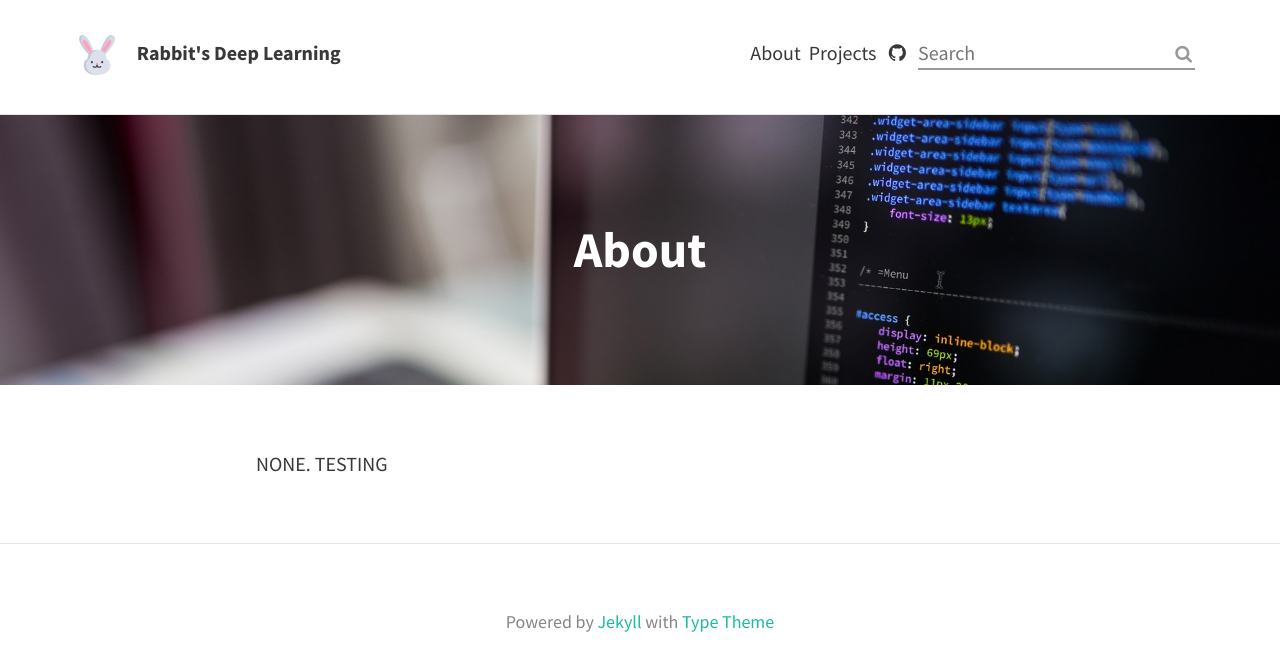
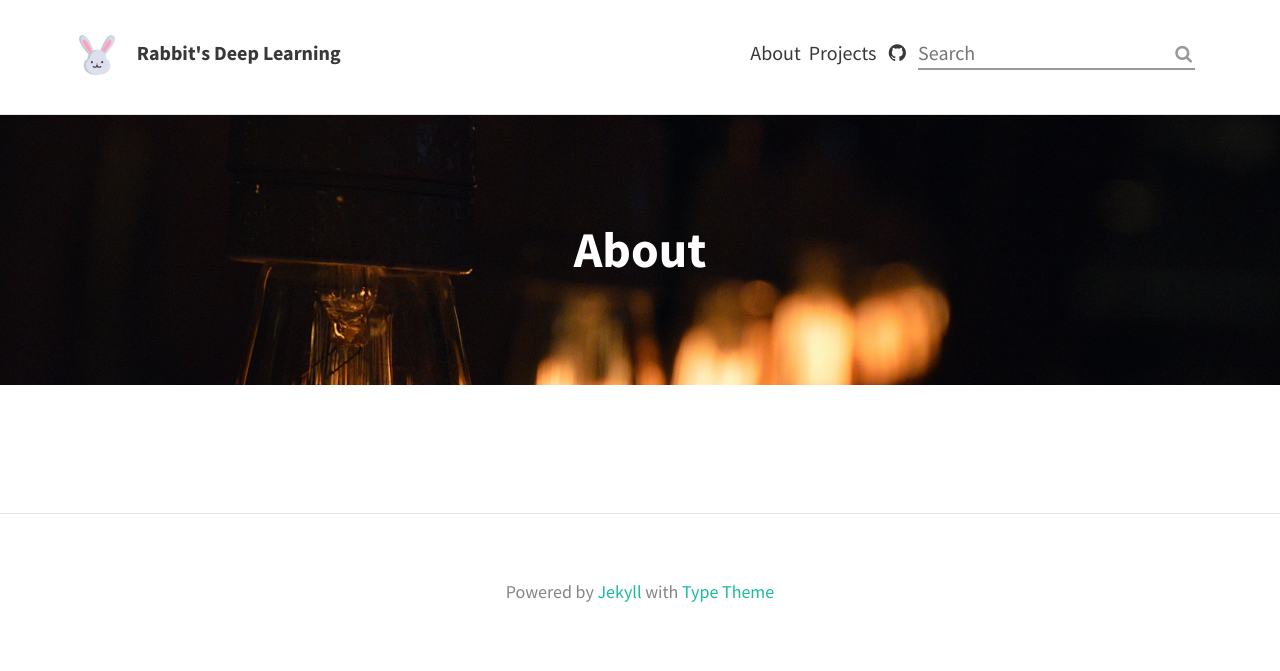
Before and after one commit to helloworld2394/helloworld2394.github.io, a Jekyll site: the page built from about.md, in a window 1280 px wide. Shown: the top 671 px of the page. Built offline with Jekyll 4.4.1, drawn with Linux system fonts in a browser that asks for light colours; nearby versions of some CDN libraries.

Commit message:
Update about.md

```diff
--- a/about.md
+++ b/about.md
@@ -2,8 +2,5 @@
 layout: page
 title: About
 permalink: /about/
-feature-img: "assets/img/code_prog.jpg"
+feature-img: "assets/img/lamp_ab.jpg"
 ---
-
-NONE.
-TESTING
```
